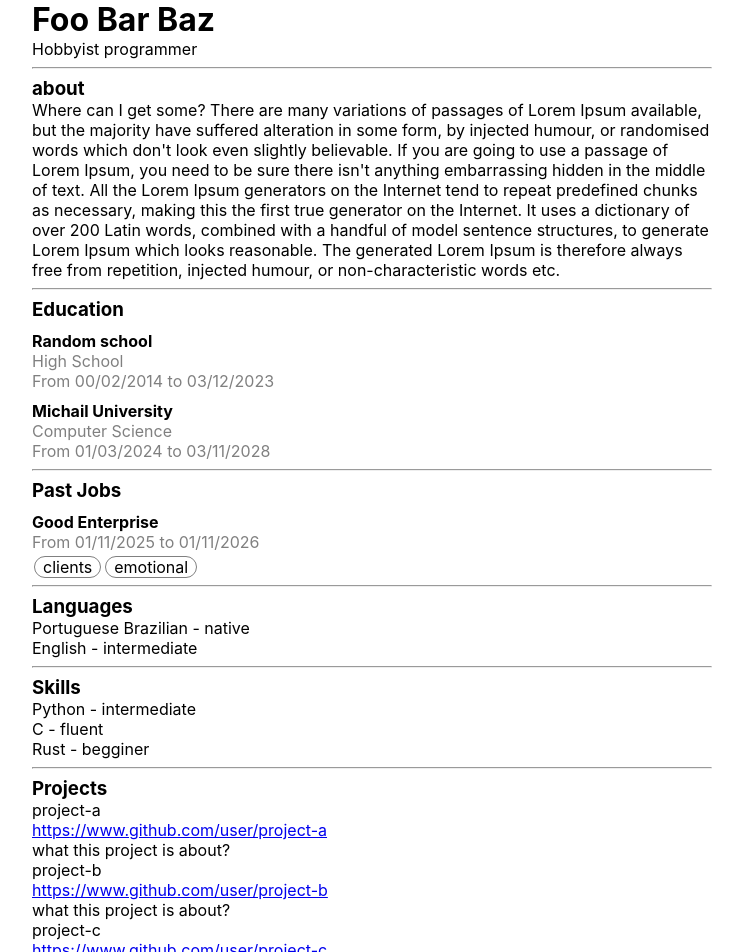
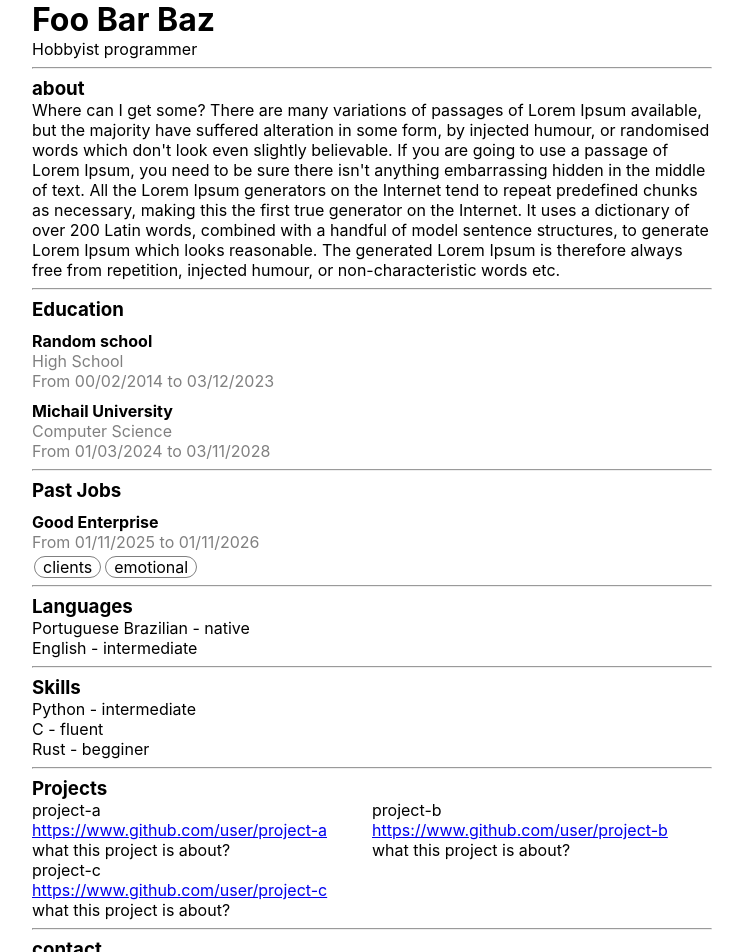
Before and after one commit to Johnnathan28/my-page, a JavaScript app: page / in a window 1280 px wide. Shown: the top 952 px of the page, without its empty margins (268-1011 px from the left). Built offline with nearby package versions, Linux system fonts and the light colour scheme; the HTML template or start-up script is replaced by a standard one.

Commit message:
Transform Projects into grid

```diff
--- a/src/pages/curriculum-vitae/index.js
+++ b/src/pages/curriculum-vitae/index.js
@@ -116,7 +116,7 @@ function Experiences({name, experiences}) {
 
 function Projects({src}) {
   return (
-    <div className="projects">
+    <div className="Projects">
       {src.map(e => e.intoJSX())}
     </div>
   );
--- a/src/pages/curriculum-vitae/style.css
+++ b/src/pages/curriculum-vitae/style.css
@@ -20,3 +20,8 @@ h1, h2, h3, h4, p {
   margin: 2px;
   padding: 0px 8px;
 }
+
+.Projects {
+  display: grid;
+  grid-template-columns: 50% 50%;
+}
```
